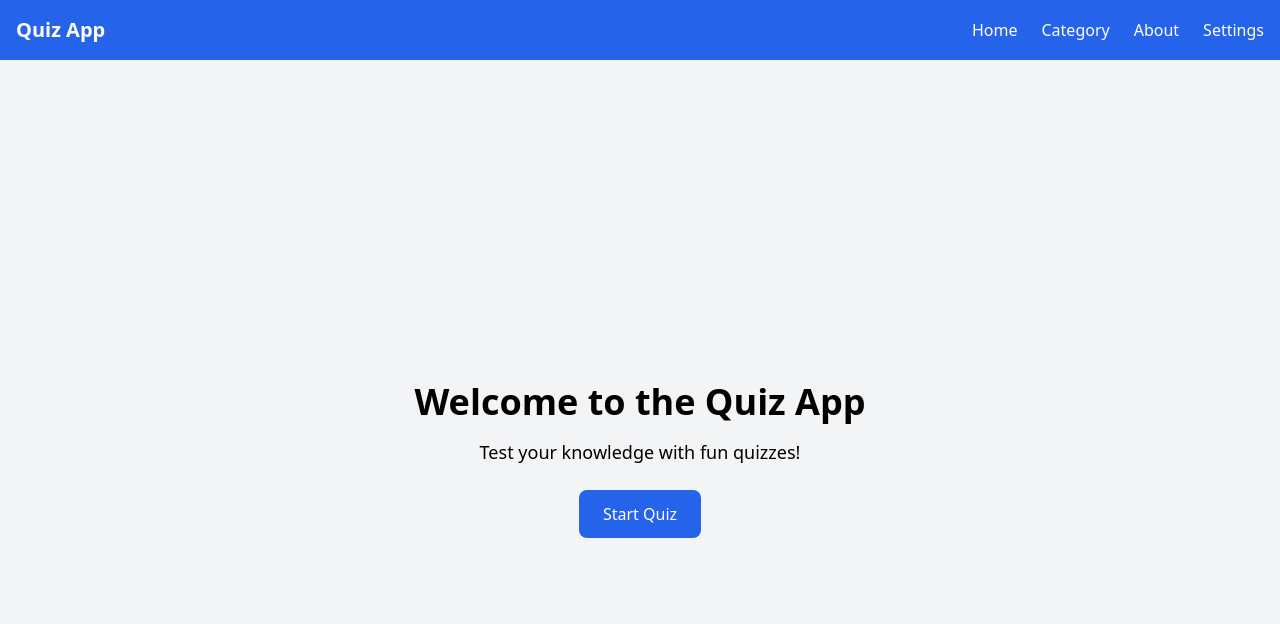
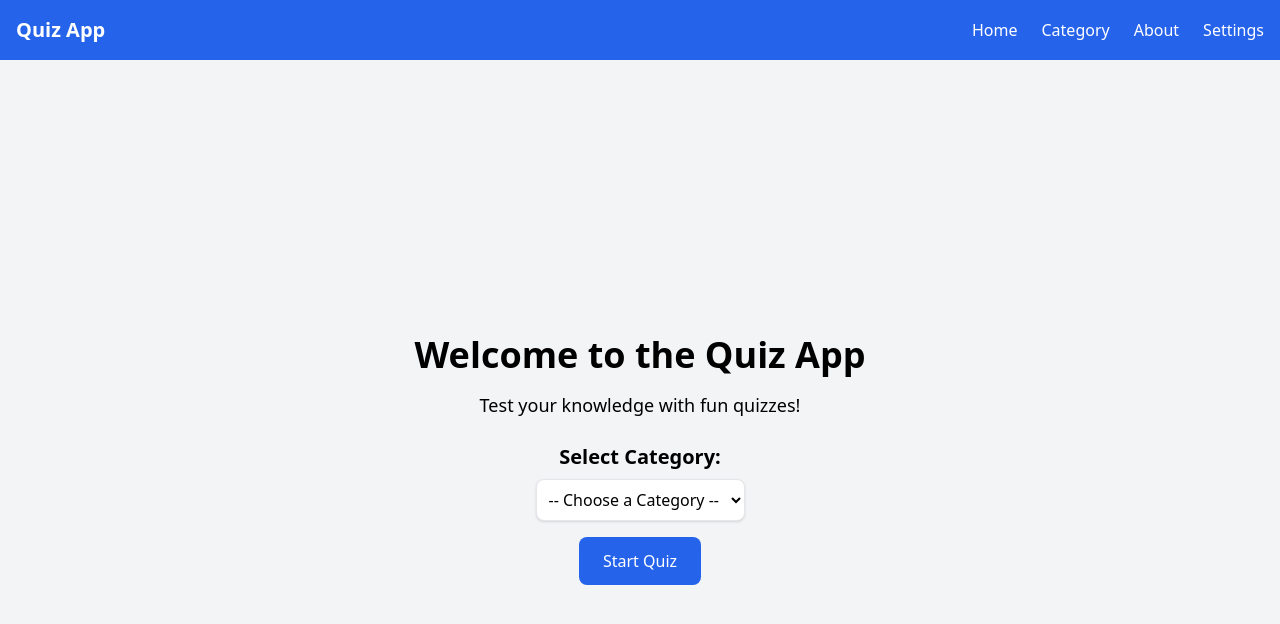
Before and after one commit to mentesnotassefa/Quiz-App, a React (Vite) app in the folder quiz-app/: page / in a window 1280 px wide. Shown: the top 624 px of the page. Built offline with nearby package versions, Linux system fonts and the light colour scheme.

Commit message:
Add Category to Navbar and separate category selection  Reverted Home to a welcome page with Start Quiz linking to /category. Reintroduced Category.jsx for dedicated category selection. Added Category link to Navbar for navigation. Updated App.jsx to include /category route."

```diff
--- a/quiz-app/src/App.jsx
+++ b/quiz-app/src/App.jsx
@@ -2,8 +2,8 @@ import { useState } from "react";
 import { BrowserRouter as Router, Routes, Route } from "react-router-dom";
 import Navbar from "./components/Navbar";
 import Home from "./pages/Home";
+import About from "./pages/About";
 import Category from "./pages/Category";
-import About from "./pages/About";
 import Quiz from "./pages/Quiz";
 
 
@@ -20,10 +20,11 @@ function App() {
       <div className="min-h-screen bg-gray-100">
         <Navbar />
         <Routes>
-          <Route path="/" element={<Home />} />
+          <Route path="/" element={<Home setQuizConfig={setQuizConfig} />} />
+          <Route path="/about" element={<About />} />
           <Route path="/category" element={<Category setQuizConfig={setQuizConfig} />} />
-          <Route path="/about" element={<About />} />
           <Route path="/quiz" element={<Quiz quizConfig={quizConfig} score={score} setScore={setScore} />} />
+
         </Routes>
       </div>
     </Router>
--- a/quiz-app/src/pages/Category.jsx
+++ b/quiz-app/src/pages/Category.jsx
@@ -1,13 +1,15 @@
-import { Link } from "react-router-dom";
-
-const categories = [
-  "Biology", "Chemistry", "General Knowledge", "History",
-  "Mathematics", "Physics", "Social Science", "Science",
-];
+import { useNavigate } from "react-router-dom";
 
 function Category({ setQuizConfig }) {
+  const navigate = useNavigate();
+  const categories = [
+    "Biology", "Chemistry", "General Knowledge", "History",
+    "Mathematics", "Physics", "Social Science", "Science",
+  ];
+
   const handleCategorySelect = (category) => {
     setQuizConfig((prev) => ({ ...prev, category }));
+    navigate("/quiz"); // Navigate to quiz after selection
   };
 
   return (
@@ -15,14 +17,13 @@ function Category({ setQuizConfig }) {
       <h2 className="text-2xl font-bold mb-4">Select a Category</h2>
       <div className="grid grid-cols-1 sm:grid-cols-2 md:grid-cols-3 gap-4">
         {categories.map((cat) => (
-          <Link
+          <button
             key={cat}
-            to="/quiz"
             onClick={() => handleCategorySelect(cat)}
             className="bg-white p-4 rounded-lg shadow hover:bg-gray-100 text-center"
           >
             {cat}
-          </Link>
+          </button>
         ))}
       </div>
     </div>
--- a/quiz-app/src/pages/Home.jsx
+++ b/quiz-app/src/pages/Home.jsx
@@ -1,19 +1,56 @@
-import React from 'react';
-import { Link } from "react-router-dom";
+import { useState } from "react";
+import { useNavigate } from "react-router-dom";
 
-function Home() {
+function Home({ setQuizConfig }) { // Accept setQuizConfig prop from App.jsx
+  const [selectedCategory, setSelectedCategory] = useState(""); // Local state for dropdown
+  const navigate = useNavigate();
+  const categories = [
+    "Biology", "Chemistry", "General Knowledge", "History",
+    "Mathematics", "Physics", "Social Science", "Science",
+  ];
+
+  // Handle category selection from dropdown
+  const handleCategoryChange = (e) => {
+    setSelectedCategory(e.target.value);
+  };
+
+  // Handle Start Quiz button click
+  const handleStartQuiz = () => {
+    if (selectedCategory) {
+      setQuizConfig((prev) => ({ ...prev, category: selectedCategory })); // Update quizConfig
+      navigate("/quiz"); // Navigate to quiz
+    } else {
+      alert("Please select a category!"); // Basic validation
+    }
+  };
+
   return (
     <div className="flex flex-col items-center justify-center h-screen text-center p-4">
       <h1 className="text-4xl font-bold mb-4">Welcome to the Quiz App</h1>
-      <p className="text-lg mb-6">
-        Test your knowledge with fun quizzes!
-      </p>
-      <Link
-        to="/category"
-        className="bg-blue-600 text-white px-6 py-3 rounded-lg hover:bg-blue-700"
-      >
-        Start Quiz
-      </Link>
+      <p className="text-lg mb-6">Test your knowledge with fun quizzes!</p>
+      <div className="space-y-4">
+        <div>
+          <label className="block mb-2 text-xl font-semibold">Select Category:</label>
+          <select
+            value={selectedCategory}
+            onChange={handleCategoryChange}
+            className="w-full max-w-xs p-2 border rounded-lg bg-white shadow"
+          >
+            <option value="">-- Choose a Category --</option>
+            {categories.map((cat) => (
+              <option key={cat} value={cat}>
+                {cat}
+              </option>
+            ))}
+          </select>
+        </div>
+        <button
+          onClick={handleStartQuiz}
+          className="bg-blue-600 text-white px-6 py-3 rounded-lg hover:bg-blue-700"
+        >
+          Start Quiz
+        </button>
+      </div>
     </div>
   );
 }
```
